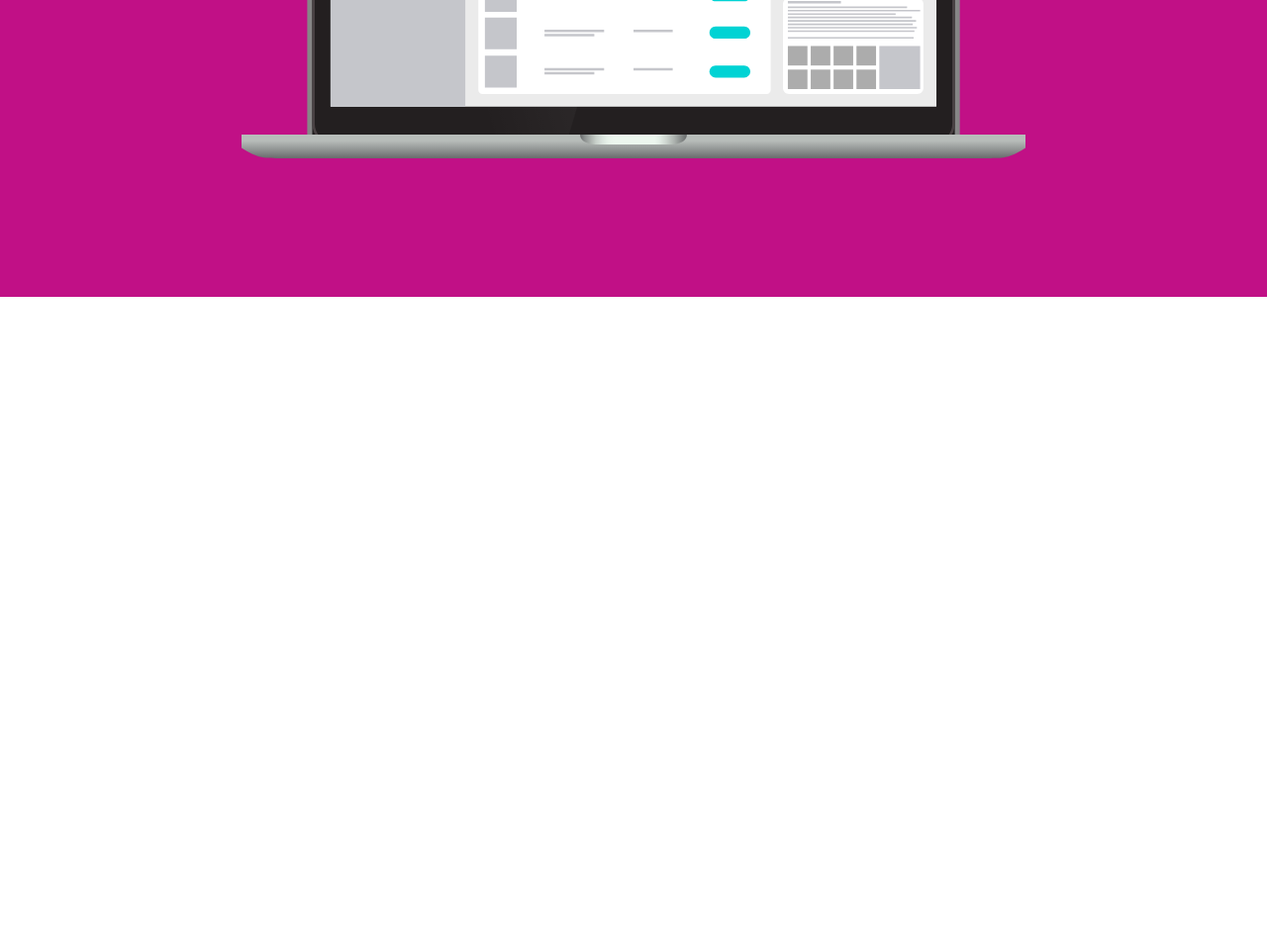
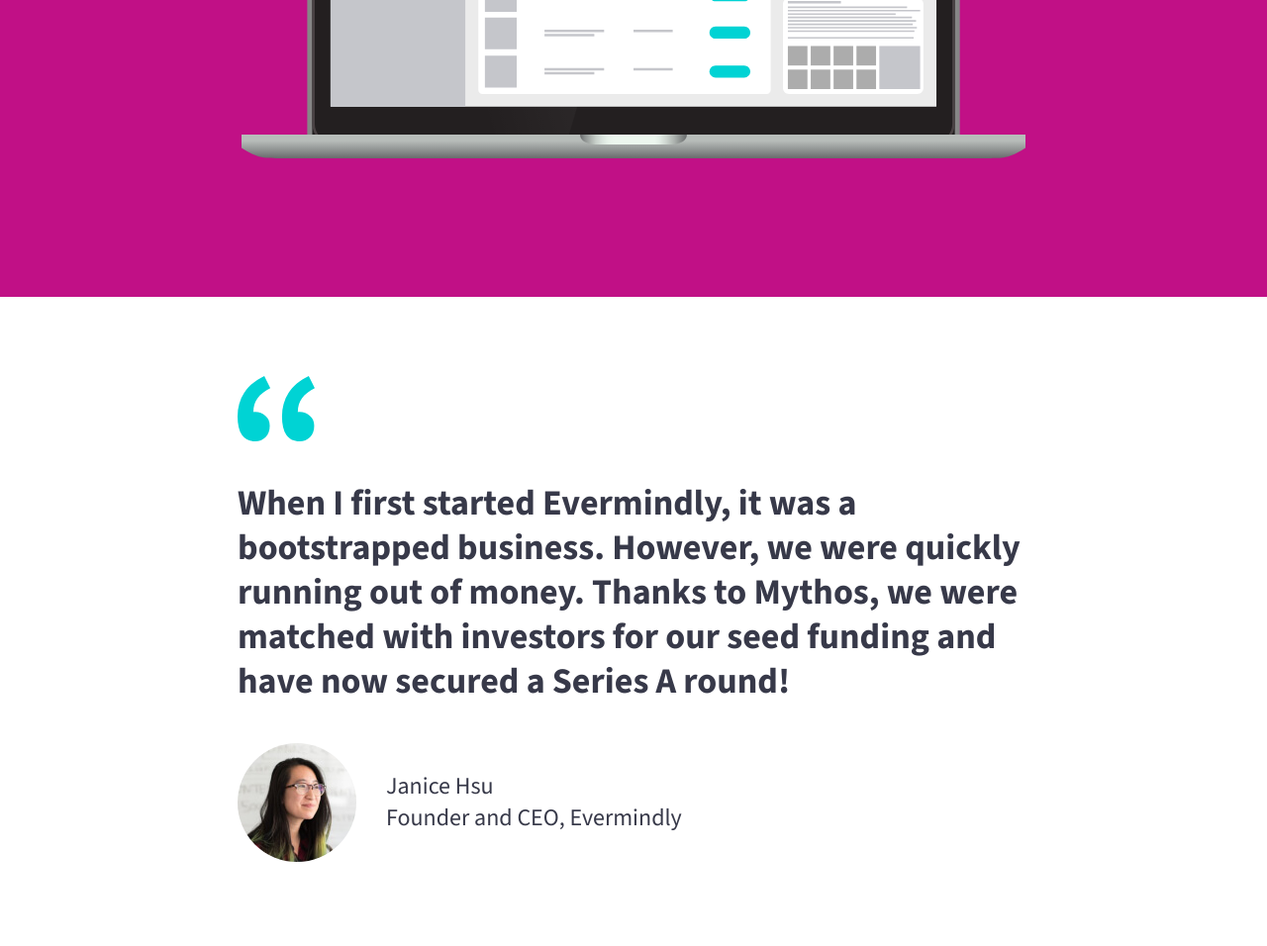
Before and after one commit to justtuts/a1-cc, a plain HTML site: page index.html in a window 1280 px wide. Shown: the part 1669-2625 px from the top of the page at 99% size. Before the commit the page ends 1969 px from the top, so only its background shows below. Drawn offline with nearby package versions, Linux system fonts and the light colour scheme.

Commit message:
Testimonial section

```diff
--- a/app/scss/components/_index.scss
+++ b/app/scss/components/_index.scss
@@ -2,3 +2,4 @@
 @forward 'hero';
 @forward 'features';
 @forward 'fw-features';
+@forward 'testimonial';
--- /dev/null
+++ b/app/scss/components/_testimonial.scss
@@ -0,0 +1,39 @@
+@use '../util/' as u;
+
+.testimonial {
+	&__wrapper {
+		max-width: u.rem(800);
+	}
+	&__icon {
+		width: 16%;
+		max-width: u.rem(78);
+		margin-bottom: clamp(u.rem(20), 0.68rem + 2.42vw, u.rem(40));
+	}
+	&__quote {
+		font-size: 1.5rem;
+		font-size: clamp(u.rem(24), 1.159rem + 1.45vw, u.rem(36));
+		line-height: 1.25;
+		font-weight: 700;
+		margin-block-end: u.rem(40);
+	}
+	&__author-wrapper {
+		display: inline-flex;
+		flex-wrap: wrap;
+		gap: 20px 30px;
+		align-items: center;
+		justify-content: center;
+	}
+	&__author {
+		width: u.rem(120);
+		border-radius: 50%;
+	}
+	&__author-caption {
+	}
+	&__author-description {
+		margin-block-end: 0;
+
+		@include u.breakpoint-down(xsmall) {
+			text-align: center;
+		}
+	}
+}
--- a/app/scss/globals/_boilerplate.scss
+++ b/app/scss/globals/_boilerplate.scss
@@ -21,6 +21,10 @@
 	width: 100%;
 	height: auto;
 }
+figure,
+blockquote {
+	margin: 0;
+}
 .visually-hidden {
 	position: absolute;
 	left: -10000px;
--- a/app/scss/util/_breakpoints.scss
+++ b/app/scss/util/_breakpoints.scss
@@ -12,8 +12,9 @@
 	//90em,
 );
 //Max width breakpoints - made slightly smaller than the min-width breakpoints to avoid rule conflicts
-//699.98px , 899.98px, 1439.98px
+//452.98px, 699.98px, 899.98px, 1439.98px
 $breakpoints-down: (
+	'xsmall': f.em(452.98),
 	'small': f.em(699.98),
 	// 43.74875em,
 	'medium': f.em(899.98),
--- a/index.html
+++ b/index.html
@@ -141,6 +141,42 @@
 						/>
 					</div>
 				</section>
+				<section class="testimonial">
+					<h2 class="visually-hidden">Testimonial</h2>
+					<div class="wrapper testimonial__wrapper">
+						<figure>
+							<img
+								src="/img/quotation-mark-teal.svg"
+								alt=""
+								class="testimonial__icon"
+								width="78"
+								height="66"
+							/>
+							<blockquote>
+								<p class="testimonial__quote">
+									When I first started Evermindly, it was a bootstrapped
+									business. However, we were quickly running out of money.
+									Thanks to Mythos, we were matched with investors for our seed
+									funding and have now secured a Series A round!
+								</p>
+							</blockquote>
+							<div class="testimonial__author-wrapper">
+								<img
+									src="/img/author-1x.jpg"
+									alt="Headshot of Janice Hsu"
+									srcset="/img/author-2x.jpg 2x, /img/author-3x.jpg 3x"
+									class="testimonial__author"
+								/>
+								<figcaption class="testimonial__author-caption">
+									<p class="testimonial__author-description medium">
+										Janice Hsu<br />
+										Founder and CEO, Evermindly
+									</p>
+								</figcaption>
+							</div>
+						</figure>
+					</div>
+				</section>
 			</article>
 		</main>
 		<footer></footer>
```
Also changed, not shown: dist/style.css, img/author-1x.jpg (added), img/author-2x.jpg (added), img/author-3x.jpg (added), img/quotation-mark-teal.svg (added), 2 other files.
